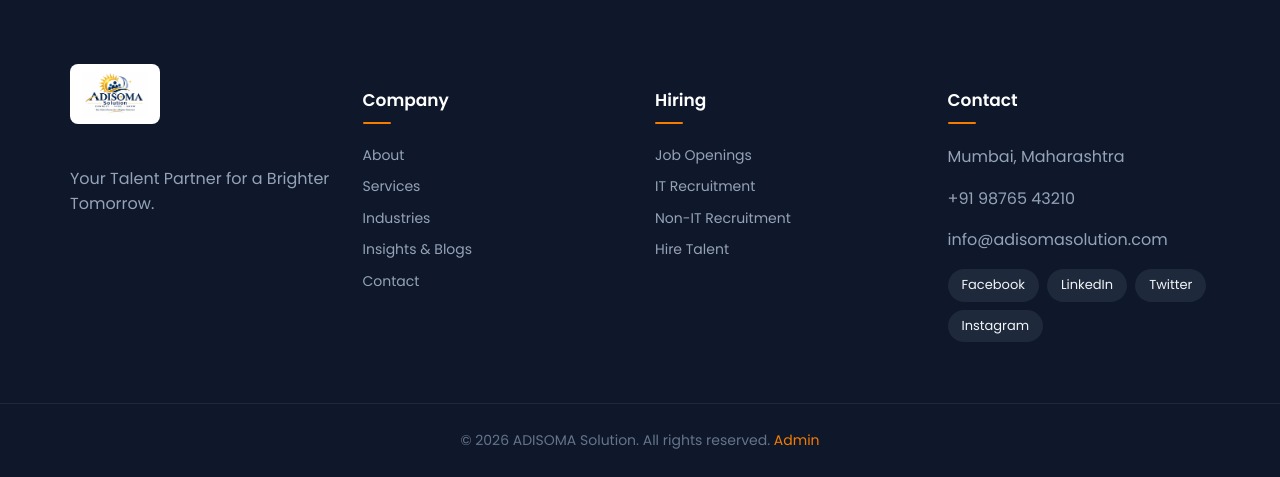
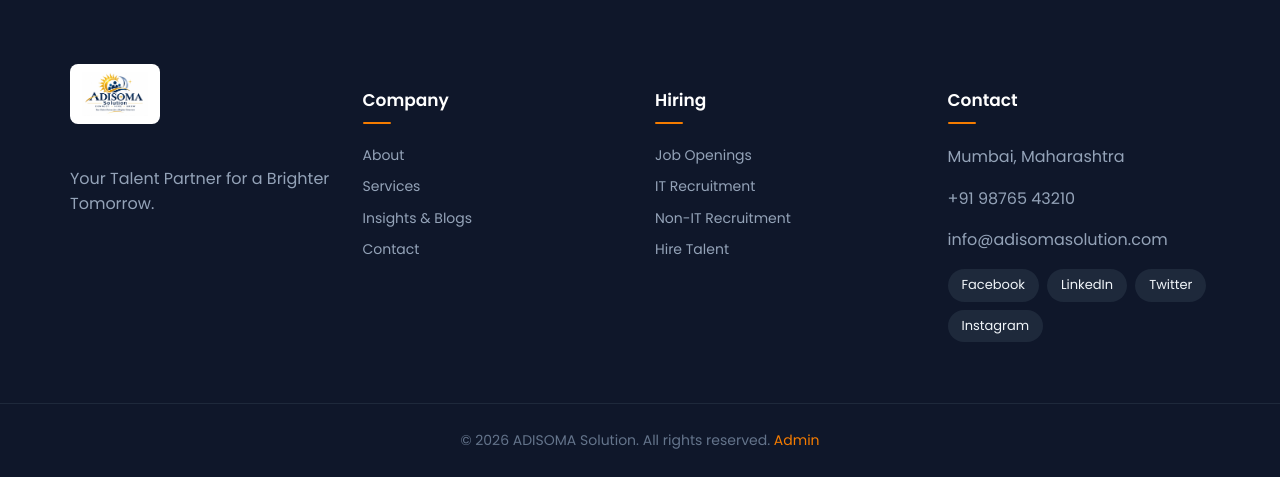
Before and after one commit to shopquare/adisoma, a PHP site: page / in a window 1280 px wide. Shown: the part 5361-5838 px from the top of the page. Run offline with PHP 8.4, Linux system fonts and the light colour scheme; data comes from the database, SQL or seed files in the repository; some libraries are stand-ins or nearby versions.

Commit message:
Remove industries.php page and navigation menu link

```diff
--- a/config/cache_version.txt
+++ b/config/cache_version.txt
@@ -1 +1 @@
-1795528346
+1795530503
--- a/includes/footer.php
+++ b/includes/footer.php
@@ -1,6 +1,6 @@
 <footer class="footer"><div class="wrap grid4">
 <div><img src="<?=BASE_URL?>/assets/images/adisoma-logo.png" class="logo-f" alt=""><p>Your Talent Partner for a Brighter Tomorrow.</p></div>
-<div><h4>Company</h4><a href="<?=BASE_URL?>/about.php">About</a><a href="<?=BASE_URL?>/services.php">Services</a><a href="<?=BASE_URL?>/industries.php">Industries</a><a href="<?=BASE_URL?>/blogs.php">Insights & Blogs</a><a href="<?=BASE_URL?>/contact.php">Contact</a></div>
+<div><h4>Company</h4><a href="<?=BASE_URL?>/about.php">About</a><a href="<?=BASE_URL?>/services.php">Services</a><a href="<?=BASE_URL?>/blogs.php">Insights & Blogs</a><a href="<?=BASE_URL?>/contact.php">Contact</a></div>
 <div><h4>Hiring</h4><a href="<?=BASE_URL?>/jobs.php">Job Openings</a><a href="<?=BASE_URL?>/it-recruitment.php">IT Recruitment</a><a href="<?=BASE_URL?>/non-it-recruitment.php">Non-IT Recruitment</a><a href="<?=BASE_URL?>/employers.php">Hire Talent</a></div>
 <div><h4>Contact</h4><p><?=e(CO['address'])?></p><p><?=e(CO['phone'])?></p><p><?=e(CO['email'])?></p>
 <p class="soc"><a href="<?=e(CO['facebook'])?>">Facebook</a> <a href="<?=e(CO['linkedin'])?>">LinkedIn</a> <a href="<?=e(CO['twitter'])?>">Twitter</a> <a href="<?=e(CO['instagram'])?>">Instagram</a></p></div>
--- a/includes/navbar.php
+++ b/includes/navbar.php
@@ -1,4 +1,4 @@
-<?php $links=['index.php'=>'Home','about.php'=>'About','services.php'=>'Services','industries.php'=>'Industries','jobs.php'=>'Jobs','blogs.php'=>'Blog','employers.php'=>'For Employers','job-seekers.php'=>'Job Seekers','contact.php'=>'Contact']; ?>
+<?php $links=['index.php'=>'Home','about.php'=>'About','services.php'=>'Services','jobs.php'=>'Jobs','blogs.php'=>'Blog','employers.php'=>'For Employers','job-seekers.php'=>'Job Seekers','contact.php'=>'Contact']; ?>
 <header class="nav"><div class="wrap nav-in"><a href="<?=BASE_URL?>/index.php"><img src="<?=BASE_URL?>/assets/images/adisoma-logo.png" alt="ADISOMA Solution" class="logo"></a>
 <button class="burger" id="burgerBtn" aria-label="Toggle navigation">&#9776;</button>
 <nav class="menu" id="navMenu"><?php foreach($links as $u=>$l): ?><a href="<?=BASE_URL.'/'.$u?>" class="<?=$cur===$u?'active':''?>"><?=$l?></a><?php endforeach; ?></nav></div></header>
--- a/industries.php
+++ /dev/null
@@ -1,4 +0,0 @@
-<?php $title='Industries We Serve'; $sub='Domain expertise across sectors'; include 'includes/header.php';
-$ind=['Information Technology','Banking & Finance','Healthcare','Manufacturing','Retail & E-commerce','Telecom','Education','Logistics','Real Estate'];?>
-<section class="s"><div class="wrap grid3"><?php foreach($ind as $i): ?><div class="card"><h3><?=e($i)?></h3><p>Talent solutions tailored to the needs of the <?=e(strtolower($i))?> sector.</p></div><?php endforeach; ?></div></section>
-<?php include 'includes/footer.php'; ?>
```
Also changed, not shown: .github/workflows/deploy.yml, README.md.
